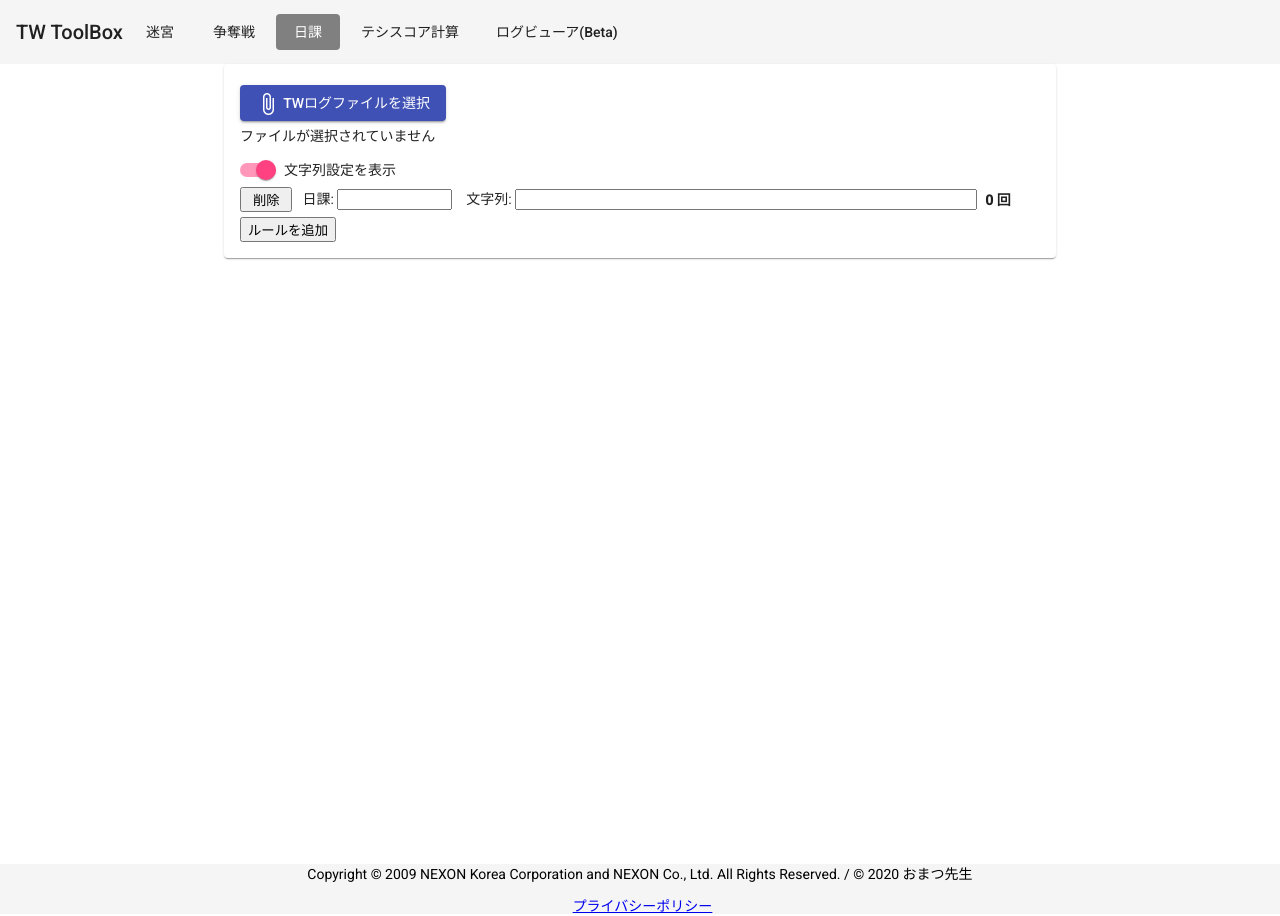
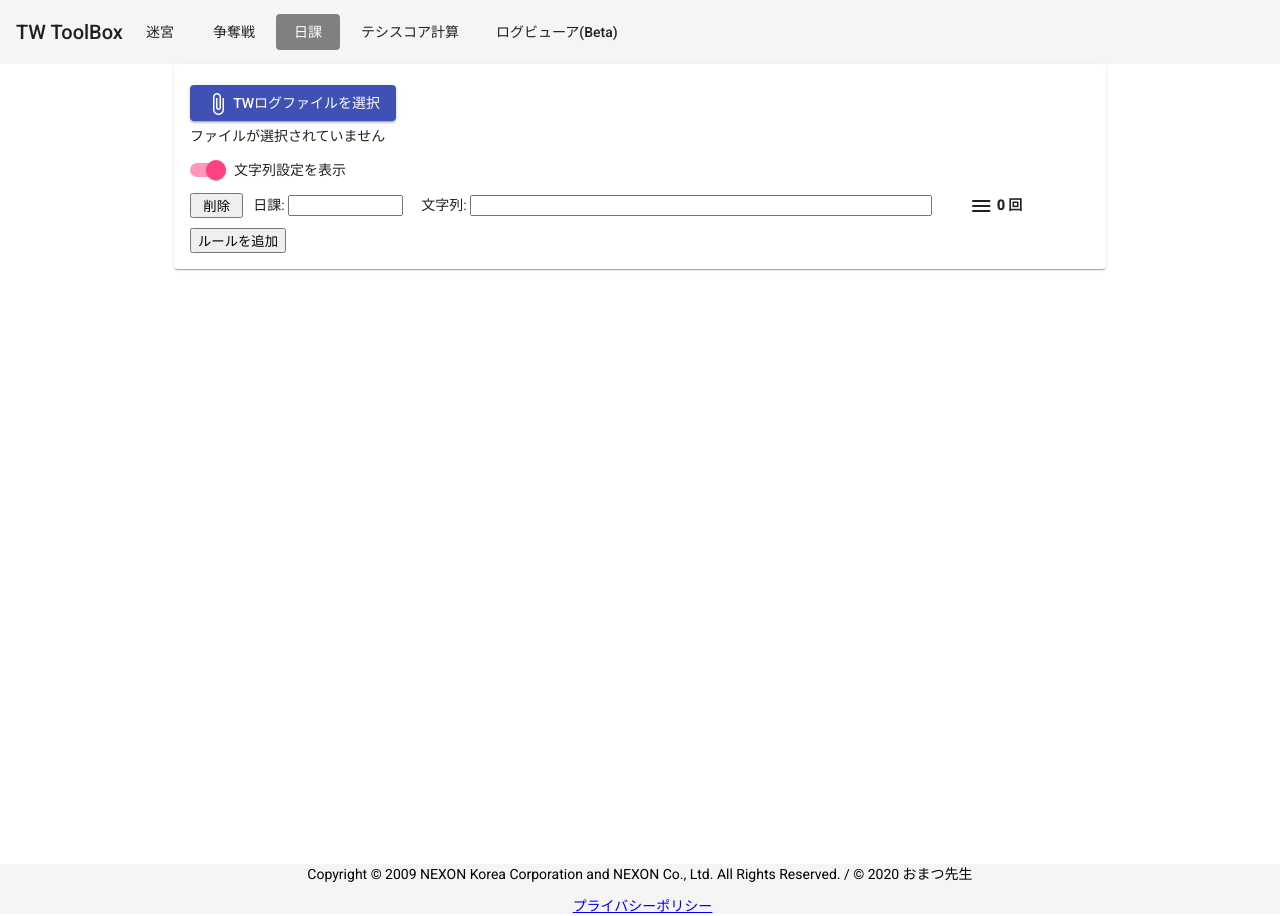
Before and after one commit to omatztw/mq-checker, an Angular app: page /task in a window 1280 px wide. Built offline with nearby package versions, Linux system fonts and the light colour scheme; what ng-calendar-heatmap would draw is missing.

Commit message:
Add feature: show details capability

```diff
--- a/src/app/models/models.ts
+++ b/src/app/models/models.ts
@@ -1,15 +1,17 @@
 export class Task {
   title: string;
   content: string;
-  times: Date[];
+  details: {time: Date, message: string}[];
+  showDetail: boolean;
   get count(): number {
-    return this.times.length;
+    return this.details.length;
   }
 
   constructor() {
     this.title = '';
     this.content = '';
-    this.times = [];
+    this.showDetail = false;
+    this.details = [];
   }
 
 }
--- a/src/app/task/task.component.html
+++ b/src/app/task/task.component.html
@@ -23,7 +23,8 @@
   <div>
     <p *ngIf="file" class="bold">{{date.toLocaleDateString()}} の課題記録</p>
     <mat-slide-toggle [(ngModel)]="showSettings" (change)="onChange(false)">文字列設定を表示</mat-slide-toggle>
-    <div *ngFor="let item of tasks; let i = index" class="flex-c">
+    <div *ngFor="let item of tasks; let i = index">
+      <div class="flex-c">
         <button class="flex-1" (click)="removeItem(i)">削除</button>
         <div class="ml-5 flex-2">
           日課: <input class="w-50" [(ngModel)]="item.title" (change)="onChange(false)" type="text" >
@@ -31,8 +32,12 @@
         <div class="flex-3" *ngIf="showSettings">
           文字列: <input class="w-80"  [(ngModel)]="item.content" (change)="onChange(true)"  type="text" >
         </div>
-      <div class="flex-1 bold">
-        {{item.count}} 回
+        <button mat-button  color="basic" class="count-item bold" (click)="onShowDetail(item)"><mat-icon>menu</mat-icon> {{item.count}} 回</button>
+      </div>
+      <div *ngIf="item.showDetail && item.count !== 0" class="flex-c">
+        <ul>
+          <li *ngFor="let d of item.details">[{{d.time.toLocaleTimeString()}}] {{d.message}}</li>
+        </ul>
       </div>
     </div>
     <button (click)="addItem()">ルールを追加</button>
--- a/src/app/task/task.component.scss
+++ b/src/app/task/task.component.scss
@@ -1,5 +1,5 @@
 .example-card {
-  max-width: 800px;
+  max-width: 900px;
   margin: 0 auto;
 }
 
@@ -34,6 +34,10 @@
   width: 4em;
 }
 
+.count-item {
+  width: 4em;
+}
+
 .flex-2 {
   width: 12em;
 }
--- a/src/app/task/task.component.ts
+++ b/src/app/task/task.component.ts
@@ -18,6 +18,7 @@ export class TaskComponent implements OnInit, OnDestroy {
   form: FormGroup;
   sdtRelatedLineInfos: LineInfo[];
   showSettings = true;
+  showDetail = false;
   sdtScore: SdtScore;
   parsedLines: Line[];
   tasks: Task[] = [];
@@ -59,6 +60,10 @@ export class TaskComponent implements OnInit, OnDestroy {
 
   onClickFileInputButton(): void {
     this.fileInput.nativeElement.click();
+  }
+
+  onShowDetail(task: Task): void {
+    task.showDetail = !task.showDetail;
   }
 
   async onClick(e: any): Promise<void> {
@@ -152,10 +157,15 @@ export class TaskComponent implements OnInit, OnDestroy {
 
   private fillDate(): void {
     this.tasks.filter(t => !!t.content).forEach(task => {
-      task.times = this.parsedLines.filter(l => {
+      task.details = this.parsedLines.filter(l => {
         const regexp = new RegExp(task.content);
         return regexp.test(l.message);
-      }).map(l => l.time);
+      }).map(l => {
+        return {
+          time: l.time,
+          message: l.message
+        };
+      });
     });
   }
 
```
Lines whose indentation alone changed are shown as unchanged.
